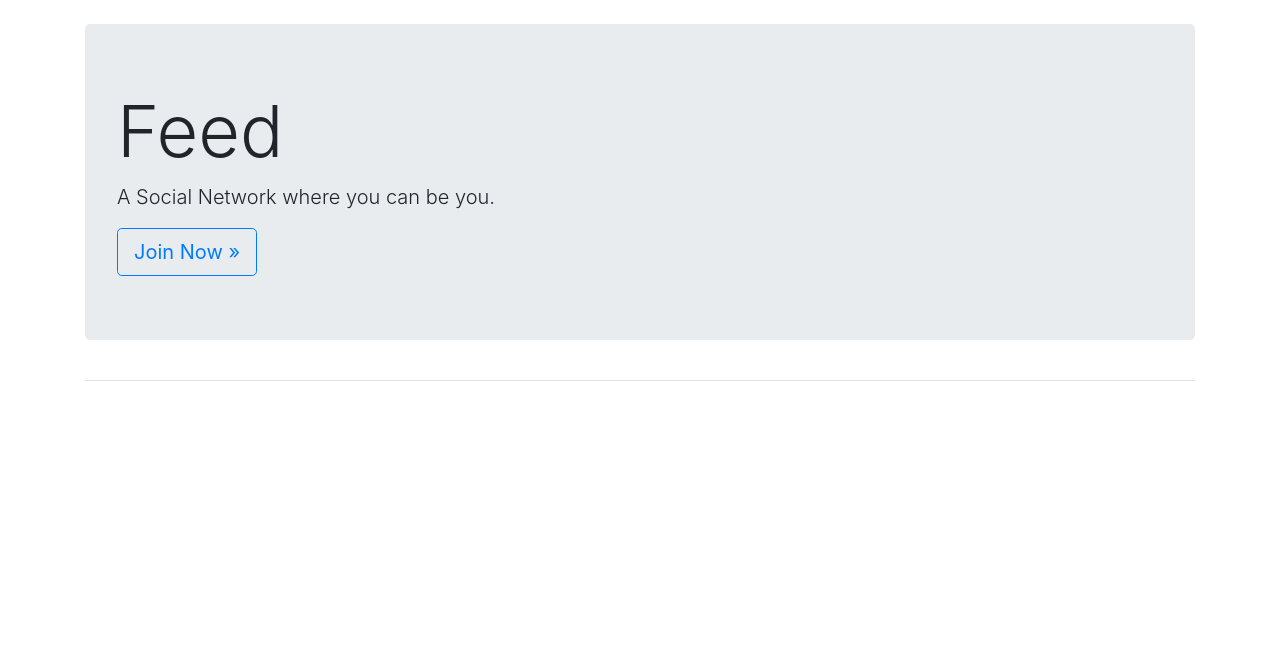
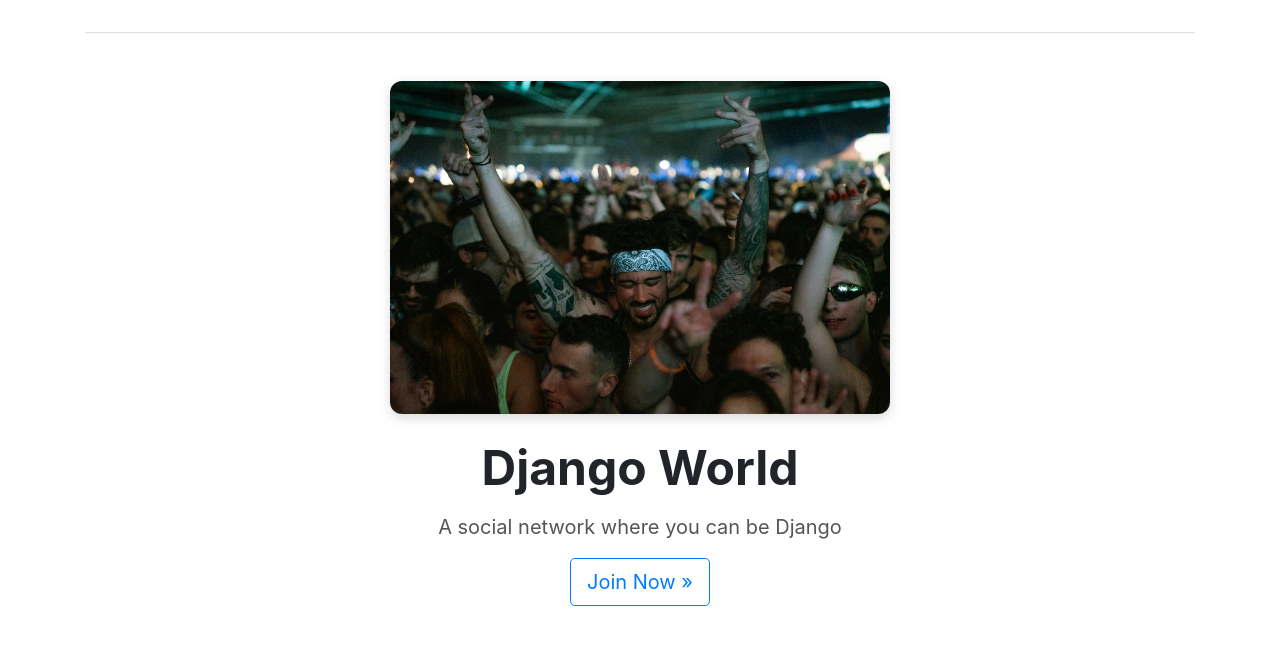
Before and after one commit to furq2024/django_project-, a Django app: page / in a window 1280 px wide. Shown: the part 58-703 px from the top of the page. Run offline with Django 3.2, Linux system fonts and the light colour scheme; some libraries are stand-ins or nearby versions.

Commit message:
Styled homepage, added banner

```diff
--- a/FeedApp/templates/FeedApp/index.html
+++ b/FeedApp/templates/FeedApp/index.html
@@ -1,12 +1,38 @@
 {% extends "FeedApp/base.html" %}
+{% load static %}
 
-{% block page_header %}
-    <div class="jumbotron">
-       <h1 class="display-3">Feed</h1>
-            <p class="lead">A Social Network where you can be you.
-            </p>
+{% block content %}
 
-            <a class="btn btn-lg btn-outline-primary" href="{% url 'users:register' %}"
-            role="button">Join Now &raquo;</a>
-    </div>
-{% endblock page_header %}
+<style>
+  .hero {
+    text-align: center;
+    padding: 40px 20px;
+    background: white;
+  }
+
+  .hero img {
+    max-width: 500px;
+    border-radius: 12px;
+    box-shadow: 0 4px 12px rgba(0, 0, 0, 0.15);
+    margin-bottom: 25px;
+  }
+
+  .hero h1 {
+    font-size: 3rem;
+    font-weight: bold;
+    margin-bottom: 15px;
+  }
+
+  .hero p {
+    font-size: 1.25rem;
+    color: #555;
+  }
+</style>
+
+<div class="hero">
+  <img src="{% static 'images/banner2.jpg.jpg' %}" alt="Banner">
+  <h1>Django World</h1>
+  <p>A social network where you can be Django</p>
+  <a class="btn btn-lg btn-outline-primary" href="{% url 'users:register' %}">Join Now &raquo;</a>
+</div>
+{% endblock content %}
--- a/FeedProject/settings.py
+++ b/FeedProject/settings.py
@@ -127,6 +127,8 @@ USE_TZ = True
 
 STATIC_URL = '/static/'
 
+STATICFILES_DIRS = [BASE_DIR / "static"]
+
 # Default primary key field type
 # https://docs.djangoproject.com/en/3.2/ref/settings/#default-auto-field
 
```
Also changed, not shown: db.sqlite3, static/images/banner1.jpg.jpg (added), static/images/banner2.jpg.jpg (added).
